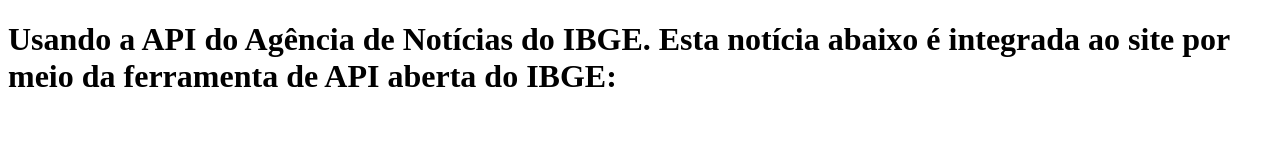
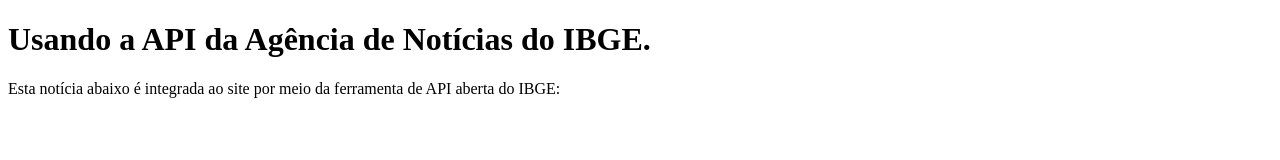
Before and after one commit to RomeroMaia/aa, a plain HTML site: page index.html in a window 1280 px wide. Drawn offline with Linux system fonts and the light colour scheme; no server answers.

Commit message:
Update index.html

```diff
--- a/index.html
+++ b/index.html
@@ -7,9 +7,9 @@
 </head>
 <body>
     <header>
-        <h1>Usando a API do Agência de Notícias do IBGE.
-        Esta notícia abaixo é integrada ao site por meio da ferramenta de API aberta do IBGE:</h1>
+        <h1>Usando a API da Agência de Notícias do IBGE.</h1>
     </header>
+        <p>Esta notícia abaixo é integrada ao site por meio da ferramenta de API aberta do IBGE:</p>
 
     <div id="noticia">
 
```
